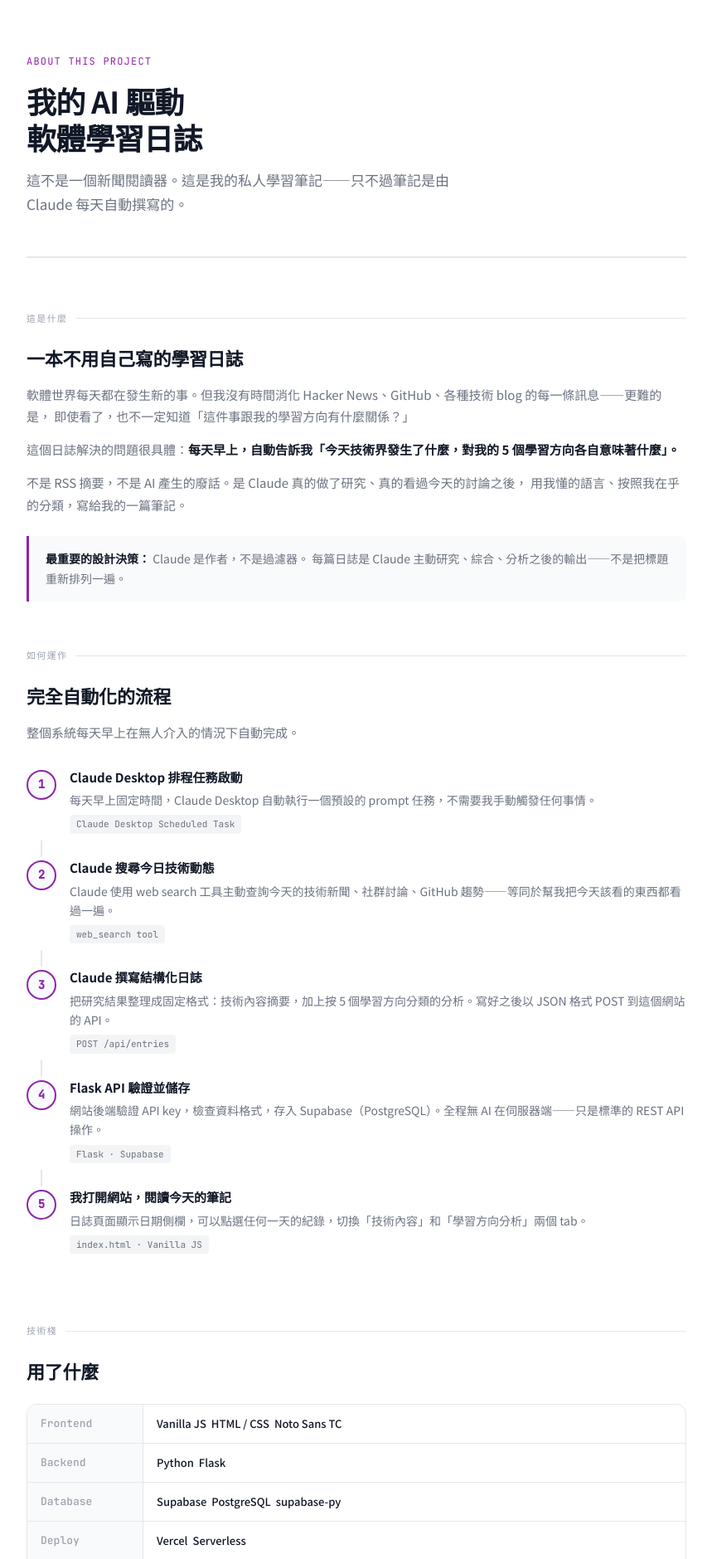
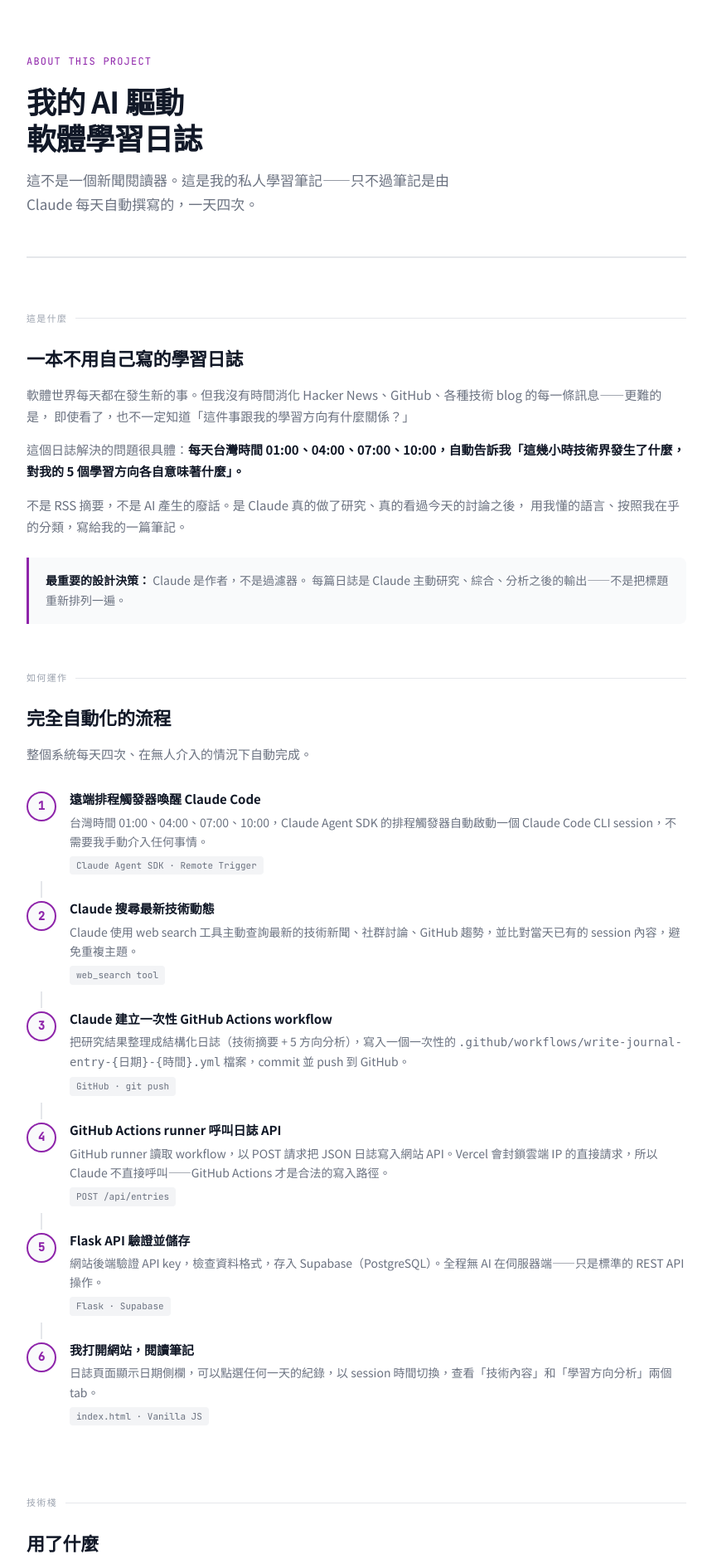
Before and after one commit to whju8812/learning-journal, a Flask app: page /about in a window 1280 px wide. Shown: the part 57-1936 px from the top of the page at 83% size, without its empty margins (210-1069 px from the left). Run offline with Flask 3, Linux system fonts and the light colour scheme.

Commit message:
工作流觸發時間調整

```diff
--- a/app.py
+++ b/app.py
@@ -22,7 +22,7 @@ if SUPABASE_URL and SUPABASE_KEY:
     except Exception:
         pass
 
-VALID_SESSION_LABELS = {"18:00", "21:00", "00:00", "03:00"}
+VALID_SESSION_LABELS = {"01:00", "04:00", "07:00", "10:00"}
 REQUIRED_DIRECTIONS = {
     "AI / 機器學習",
     "雲端與基礎架構",
--- a/db/schema.sql
+++ b/db/schema.sql
@@ -5,7 +5,7 @@
 CREATE TABLE IF NOT EXISTS journal_entries (
   id            uuid DEFAULT gen_random_uuid() PRIMARY KEY,
   entry_date    date NOT NULL,
-  session_label varchar(5) NOT NULL,          -- "18:00" | "21:00" | "00:00" | "03:00"
+  session_label varchar(5) NOT NULL,          -- "01:00" | "04:00" | "07:00" | "10:00"
   tech_content  text NOT NULL,                -- prose summary for this session
   learning_analysis jsonb NOT NULL,           -- per-direction breakdown
   sources       jsonb DEFAULT '[]'::jsonb,    -- [{title, url}, ...]
--- a/templates/about.html
+++ b/templates/about.html
@@ -9,7 +9,7 @@
     <div class="hero-eyebrow">About this project</div>
     <h1 class="hero-title">我的 AI 驅動<br>軟體學習日誌</h1>
     <p class="hero-desc">
-      這不是一個新聞閱讀器。這是我的私人學習筆記——只不過筆記是由 Claude 每天自動撰寫的。
+      這不是一個新聞閱讀器。這是我的私人學習筆記——只不過筆記是由 Claude 每天自動撰寫的，一天四次。
     </p>
   </div>
 
@@ -22,7 +22,7 @@
         即使看了，也不一定知道「這件事跟我的學習方向有什麼關係？」
       </p>
       <p>
-        這個日誌解決的問題很具體：<strong>每天早上，自動告訴我「今天技術界發生了什麼，對我的 5 個學習方向各自意味著什麼」。</strong>
+        這個日誌解決的問題很具體：<strong>每天台灣時間 01:00、04:00、07:00、10:00，自動告訴我「這幾小時技術界發生了什麼，對我的 5 個學習方向各自意味著什麼」。</strong>
       </p>
       <p>
         不是 RSS 摘要，不是 AI 產生的廢話。是 Claude 真的做了研究、真的看過今天的討論之後，
@@ -39,35 +39,43 @@
     <div class="section-label">如何運作</div>
     <h2 class="section-heading">完全自動化的流程</h2>
     <div class="prose">
-      <p>整個系統每天早上在無人介入的情況下自動完成。</p>
+      <p>整個系統每天四次、在無人介入的情況下自動完成。</p>
     </div>
     <div class="flow">
       <div class="flow-step">
         <div class="flow-node">1</div>
         <div class="flow-body">
-          <div class="flow-heading">Claude Desktop 排程任務啟動</div>
-          <div class="flow-desc">每天早上固定時間，Claude Desktop 自動執行一個預設的 prompt 任務，不需要我手動觸發任何事情。</div>
-          <span class="flow-tag">Claude Desktop Scheduled Task</span>
+          <div class="flow-heading">遠端排程觸發器喚醒 Claude Code</div>
+          <div class="flow-desc">台灣時間 01:00、04:00、07:00、10:00，Claude Agent SDK 的排程觸發器自動啟動一個 Claude Code CLI session，不需要我手動介入任何事情。</div>
+          <span class="flow-tag">Claude Agent SDK · Remote Trigger</span>
         </div>
       </div>
       <div class="flow-step">
         <div class="flow-node">2</div>
         <div class="flow-body">
-          <div class="flow-heading">Claude 搜尋今日技術動態</div>
-          <div class="flow-desc">Claude 使用 web search 工具主動查詢今天的技術新聞、社群討論、GitHub 趨勢——等同於幫我把今天該看的東西都看過一遍。</div>
+          <div class="flow-heading">Claude 搜尋最新技術動態</div>
+          <div class="flow-desc">Claude 使用 web search 工具主動查詢最新的技術新聞、社群討論、GitHub 趨勢，並比對當天已有的 session 內容，避免重複主題。</div>
           <span class="flow-tag">web_search tool</span>
         </div>
       </div>
       <div class="flow-step">
         <div class="flow-node">3</div>
         <div class="flow-body">
-          <div class="flow-heading">Claude 撰寫結構化日誌</div>
-          <div class="flow-desc">把研究結果整理成固定格式：技術內容摘要，加上按 5 個學習方向分類的分析。寫好之後以 JSON 格式 POST 到這個網站的 API。</div>
+          <div class="flow-heading">Claude 建立一次性 GitHub Actions workflow</div>
+          <div class="flow-desc">把研究結果整理成結構化日誌（技術摘要 + 5 方向分析），寫入一個一次性的 <code>.github/workflows/write-journal-entry-{日期}-{時間}.yml</code> 檔案，commit 並 push 到 GitHub。</div>
+          <span class="flow-tag">GitHub · git push</span>
+        </div>
+      </div>
+      <div class="flow-step">
+        <div class="flow-node">4</div>
+        <div class="flow-body">
+          <div class="flow-heading">GitHub Actions runner 呼叫日誌 API</div>
+          <div class="flow-desc">GitHub runner 讀取 workflow，以 POST 請求把 JSON 日誌寫入網站 API。Vercel 會封鎖雲端 IP 的直接請求，所以 Claude 不直接呼叫——GitHub Actions 才是合法的寫入路徑。</div>
           <span class="flow-tag">POST /api/entries</span>
         </div>
       </div>
       <div class="flow-step">
-        <div class="flow-node">4</div>
+        <div class="flow-node">5</div>
         <div class="flow-body">
           <div class="flow-heading">Flask API 驗證並儲存</div>
           <div class="flow-desc">網站後端驗證 API key，檢查資料格式，存入 Supabase（PostgreSQL）。全程無 AI 在伺服器端——只是標準的 REST API 操作。</div>
@@ -75,10 +83,10 @@
         </div>
       </div>
       <div class="flow-step">
-        <div class="flow-node">5</div>
+        <div class="flow-node">6</div>
         <div class="flow-body">
-          <div class="flow-heading">我打開網站，閱讀今天的筆記</div>
-          <div class="flow-desc">日誌頁面顯示日期側欄，可以點選任何一天的紀錄，切換「技術內容」和「學習方向分析」兩個 tab。</div>
+          <div class="flow-heading">我打開網站，閱讀筆記</div>
+          <div class="flow-desc">日誌頁面顯示日期側欄，可以點選任何一天的紀錄，以 session 時間切換，查看「技術內容」和「學習方向分析」兩個 tab。</div>
           <span class="flow-tag">index.html · Vanilla JS</span>
         </div>
       </div>
@@ -122,9 +130,17 @@
       <div class="stack-row">
         <div class="stack-layer">AI Agent</div>
         <div class="stack-value">
-          <span class="stack-tag">Claude Desktop</span>
-          <span class="stack-tag">Scheduled Tasks</span>
+          <span class="stack-tag">Claude Code CLI</span>
+          <span class="stack-tag">Claude Agent SDK</span>
+          <span class="stack-tag">Remote Trigger</span>
           <span class="stack-tag">web_search</span>
+        </div>
+      </div>
+      <div class="stack-row">
+        <div class="stack-layer">Session writer</div>
+        <div class="stack-value">
+          <span class="stack-tag">GitHub Actions</span>
+          <span class="stack-tag">One-time Workflow</span>
         </div>
       </div>
       <div class="stack-row">
@@ -139,9 +155,10 @@
       </div>
     </div>
     <div class="callout">
-      <strong>為什麼不用 GitHub Actions？</strong>
-      Claude Desktop Scheduled Tasks 不需要在任何地方管理 API key，
-      不需要設定 CI，也不需要付費。Claude Desktop 本身就是 scheduler。
+      <strong>為什麼要繞過 GitHub Actions 才能寫入？</strong>
+      Vercel 封鎖來自雲端 IP 的直接 HTTP 請求，Claude Code 的執行環境就在其中。
+      所以 Claude 不直接 POST API——而是建立一個一次性 GitHub Actions workflow 推送到 repo，
+      由 GitHub runner（使用合法企業 IP）代為呼叫 API 完成寫入。
     </div>
   </div>
 
```
Also changed, not shown: CLAUDE.md (+2 -2 lines), DESIGN.md (+2 -2 lines), docs/design.md (+1 -1 lines), README.md.
